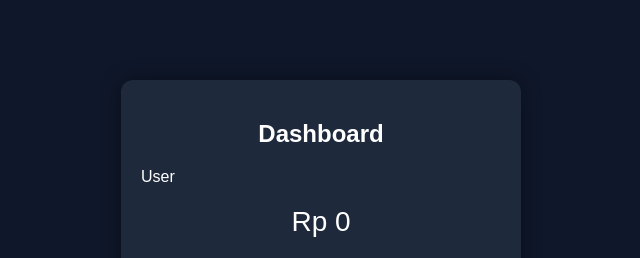
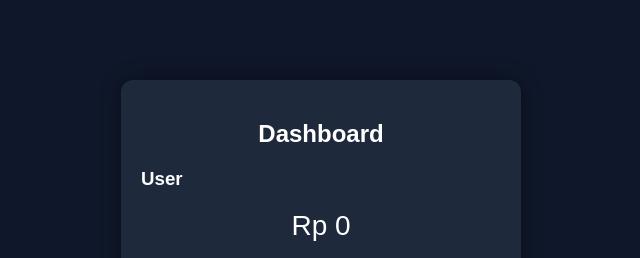
Before and after one commit to Cash-A-pp/CashApp, a plain HTML site: page index.html in a window 1280 px wide. Shown: the top 258 px of the page, 319-959 px from the left. Drawn offline with Linux system fonts and the light colour scheme.

Commit message:
Update index.html

```diff
--- a/index.html
+++ b/index.html
@@ -8,18 +8,24 @@
 
   <div class="container">
     <div class="card">
+
       <h2>Dashboard</h2>
 
-    <div id="user">User</div>
+      <!-- USER NAME -->
+      <h3 id="nama">User</h3>
 
+      <!-- SALDO -->
       <div class="balance">
         Rp <span id="saldo">0</span>
       </div>
 
+      <!-- BUTTON -->
       <button onclick="logout()">Logout</button>
+
     </div>
   </div>
 
   <script src="script.js"></script>
+
 </body>
 </html>
```
Lines whose indentation alone changed are shown as unchanged.
